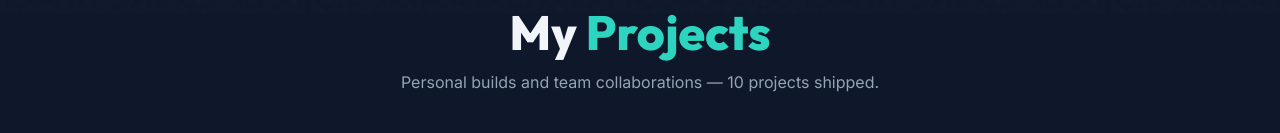
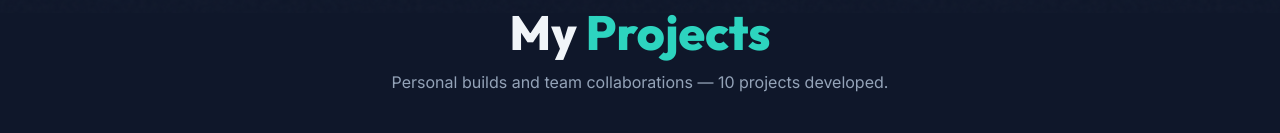
Before and after one commit to CJcode6754/personal-portfolio, a React (Vite) app: page / in a window 1280 px wide. Shown: the part 787-920 px from the top of the page. Built offline with nearby package versions, Linux system fonts and the light colour scheme.

Commit message:
feat: improve statement for projects

```diff
--- a/src/components/home/Home.jsx
+++ b/src/components/home/Home.jsx
@@ -175,7 +175,7 @@ const Home = () => {
                 <p className="font-bold uppercase tracking-[0.1em] text-white/75 mb-1" style={{ fontSize: "clamp(0.55rem, 1.2vw, 0.72rem)" }}>Portfolio</p>
                 <p className="font-bold text-white leading-none mb-1" style={{ fontSize: "clamp(1.5rem, 4vw, 2rem)" }}>8+</p>
                 <p className="text-white/85 font-medium" style={{ fontSize: "clamp(0.65rem, 1.5vw, 0.875rem)" }}>
-                  Projects Shipped <ArrowRight className="inline ml-1 w-3 h-3" />
+                  Projects Built <ArrowRight className="inline ml-1 w-3 h-3" />
                 </p>
               </div>
             </Link>
--- a/src/components/project/Project.jsx
+++ b/src/components/project/Project.jsx
@@ -196,7 +196,7 @@ const ProjectSection = () => {
             My <span style={{ color: "var(--accent)" }}>Projects</span>
           </h2>
           <p style={{ color: "var(--text-secondary)", fontSize: "1rem", maxWidth: "32rem", margin: "0 auto" }}>
-            Personal builds and team collaborations — {personalProjects.length + teamProjects.length} projects shipped.
+            Personal builds and team collaborations — {personalProjects.length + teamProjects.length} projects developed.
           </p>
         </motion.div>
 
```
